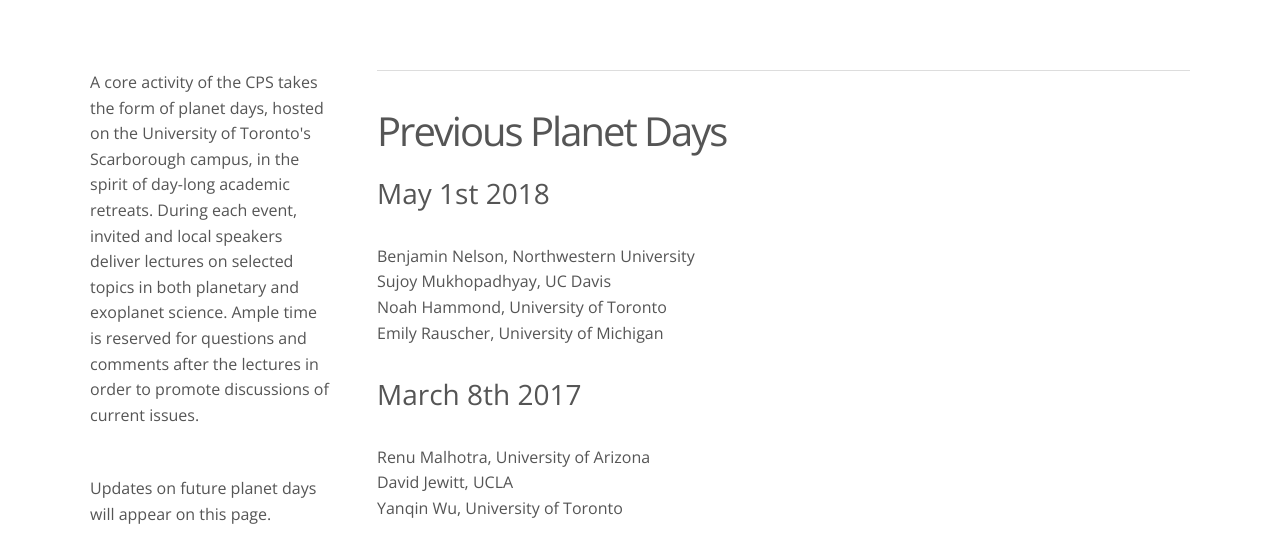
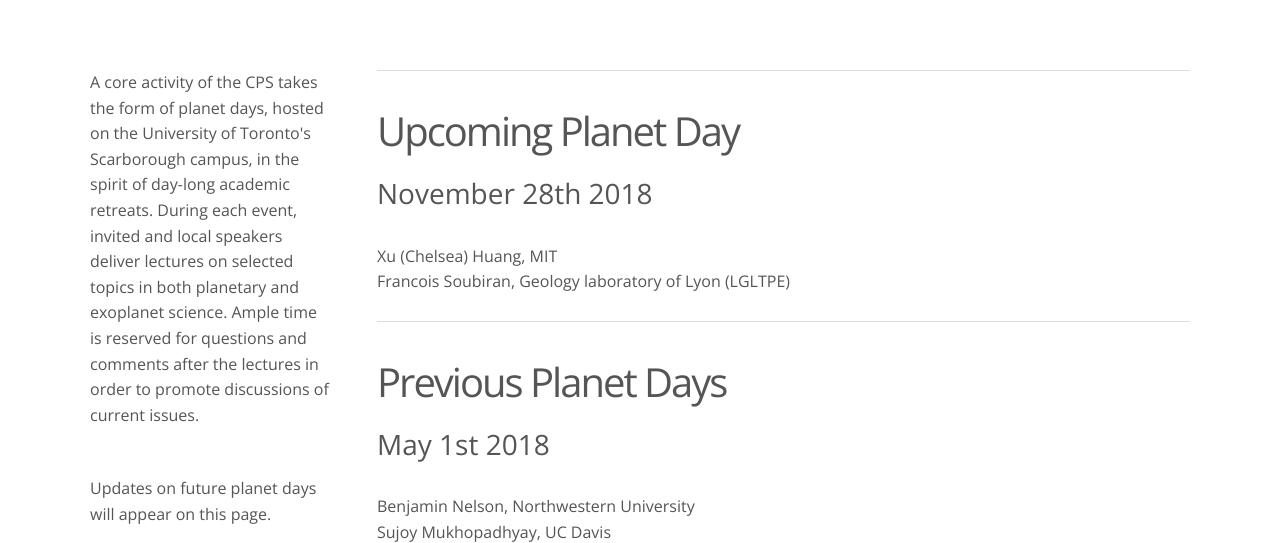
Before and after one commit to uofthr/cps_website, a plain HTML site: page planetdays.html in a window 1280 px wide. Shown: the part 243-786 px from the top of the page. Drawn offline with nearby package versions, Linux system fonts and the light colour scheme; files that its build step writes are made by us from their sources.

Commit message:
planet day

```diff
--- a/planetdays.html
+++ b/planetdays.html
@@ -97,6 +97,13 @@ The CPS also offers a free shuttle service to and from UTSC. Shuttles leave UofT
                         </p>
                         <br />
                         -->
+                        <h2> Upcoming Planet Day </h2>
+                        <h3>November 28th 2018</h3>
+                        <ul>
+                            <li> Xu (Chelsea) Huang, MIT </li>
+                            <li> Francois Soubiran, Geology laboratory of Lyon (LGLTPE) </li>
+                        </ul>
+                        <br />
                         <h2> Previous Planet Days </h2>
                         <h3>May 1st 2018</h3>
                         <ul>
```
